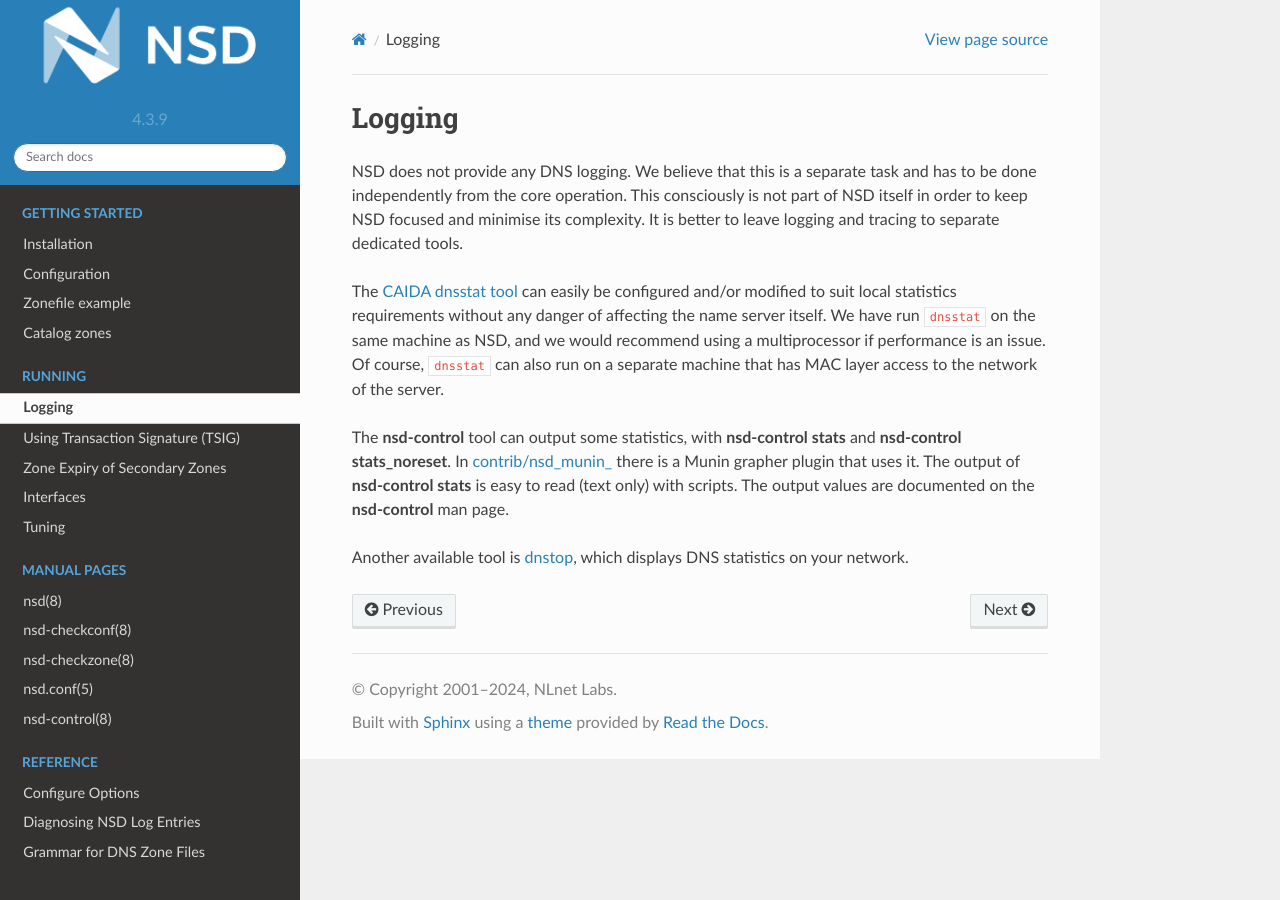
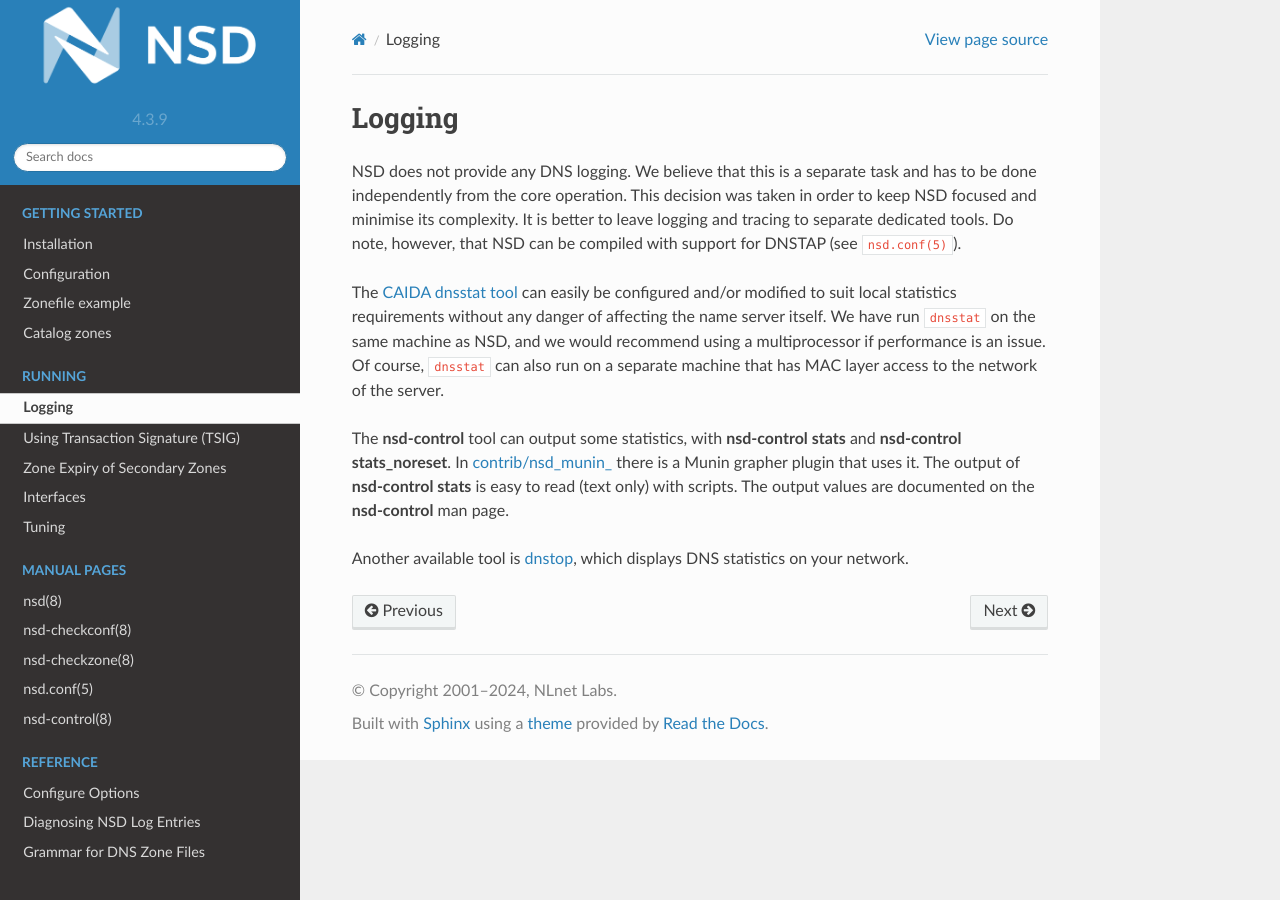
Before and after one commit to NLnetLabs/nsd-manual, a Sphinx documentation site: the page built from source/running/logging.rst, in a window 1280 px wide. Built offline with Sphinx 7.4.7 and the Read the Docs theme 2.0.0, drawn with Linux system fonts in a browser that asks for light colours; pages that are not in the unit, such as notebooks, are missing from menus.

Commit message:
Mention DNSTAP in logging

```diff
--- a/source/running/logging.rst
+++ b/source/running/logging.rst
@@ -2,9 +2,10 @@ Logging
 =======
 
 NSD does not provide any DNS logging. We believe that this is a separate task
-and has to be done independently from the core operation. This consciously is
-not part of NSD itself in order to keep NSD focused and minimise its complexity.
-It is better to leave logging and tracing to separate dedicated tools.
+and has to be done independently from the core operation. This decision was taken
+in order to keep NSD focused and minimise its complexity.
+It is better to leave logging and tracing to separate dedicated tools. Do note,
+however, that NSD can be compiled with support for DNSTAP (see ``nsd.conf(5)``).
 
 The `CAIDA dnsstat tool <https://www.caida.org/catalog/software/dnsstat/>`_ can
 easily be configured and/or modified to suit local statistics requirements
```
